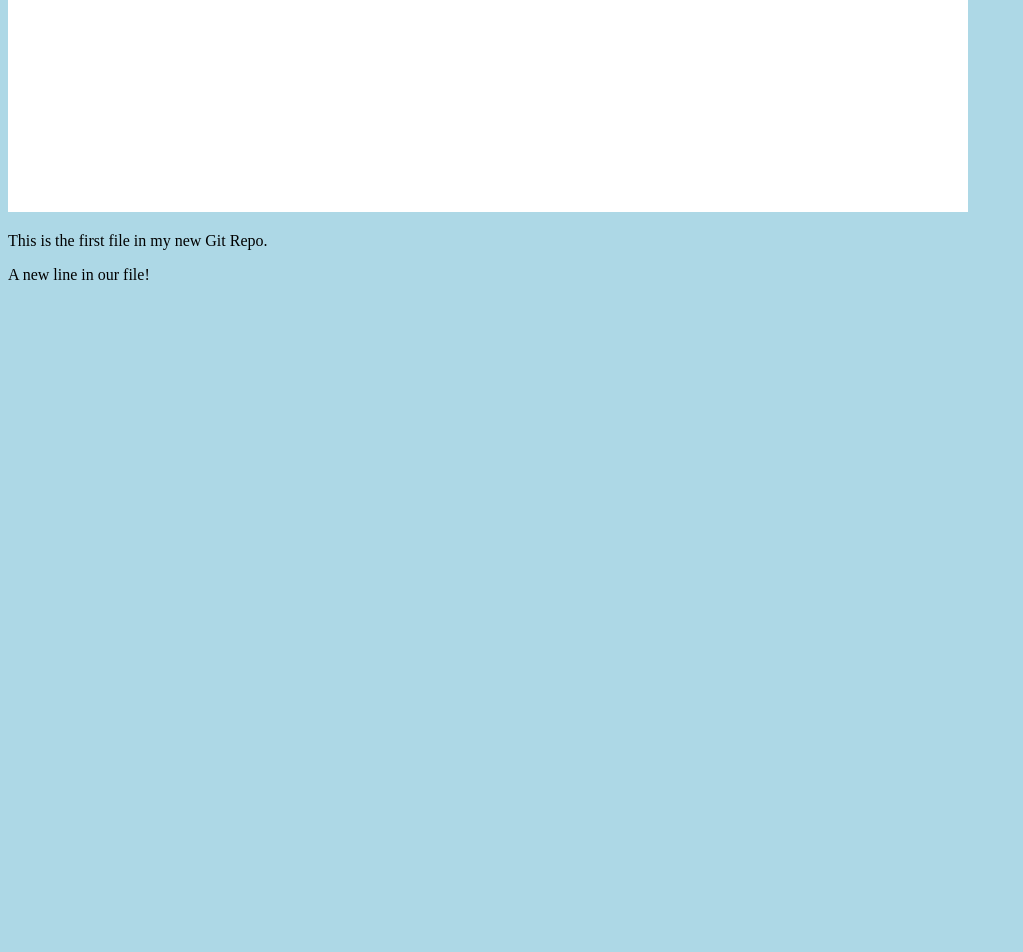
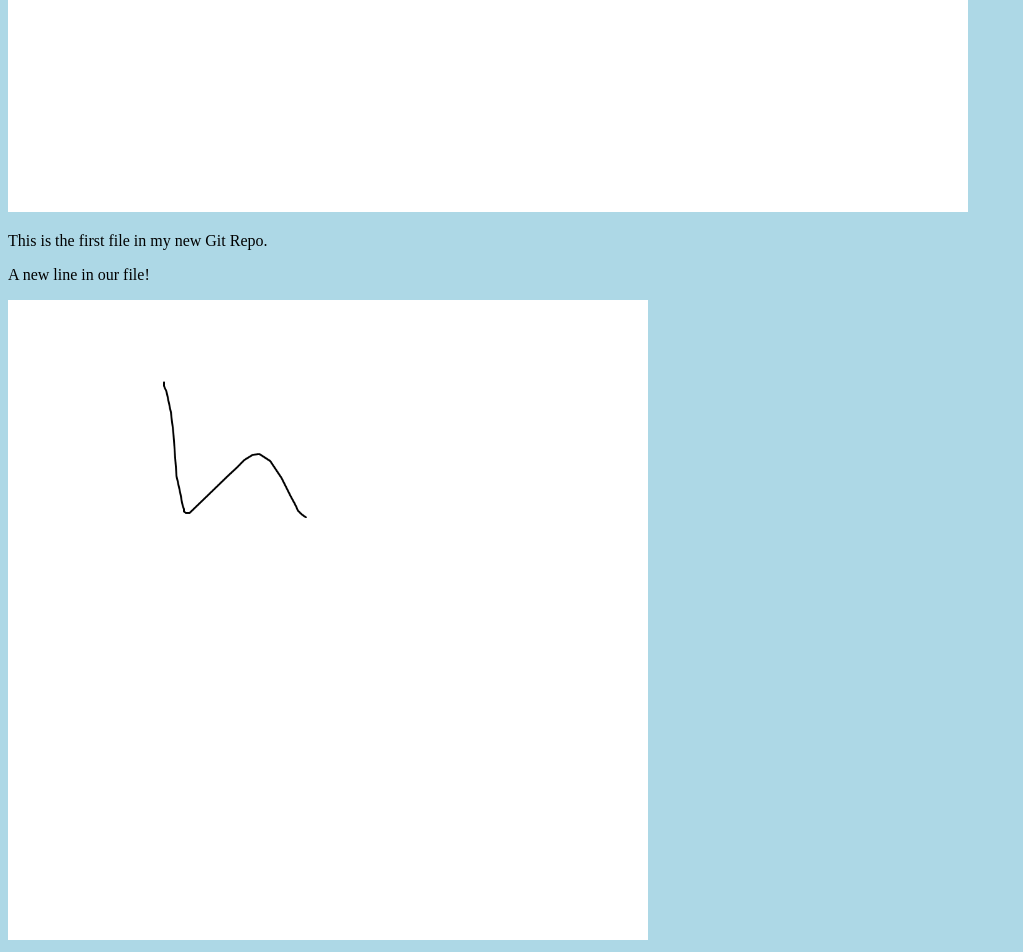
Before and after one commit to Dinkelcrack95/hello-world, a plain HTML site: page index.html in a window 1280 px wide. Shown: the part 828-1780 px from the top of the page, without its empty margins (0-1023 px from the left). Before the commit the page ends 1128 px from the top, so only its background shows below. Drawn offline with Linux system fonts and the light colour scheme.

Commit message:
added new image

```diff
--- a/index.html
+++ b/index.html
@@ -7,10 +7,10 @@
 <body>
 
 <h1>Hello world!</h1>
-<div><img src="hi.png" alt="Hello World from Space"
-style="width:100%;max-width:960px"></div>
+<div><img src="hi.png" alt="Hello World from Space" style="width:100%;max-width:960px"></div>
 <p>This is the first file in my new Git Repo.</p>
 <p>A new line in our file!</p>
+<div><img src="hi2.png" alt="Hello Git" style="width:100%;max-width:640px"></div>
 
 </body>
 </html>
```
Also changed, not shown: hi2.png (added).
